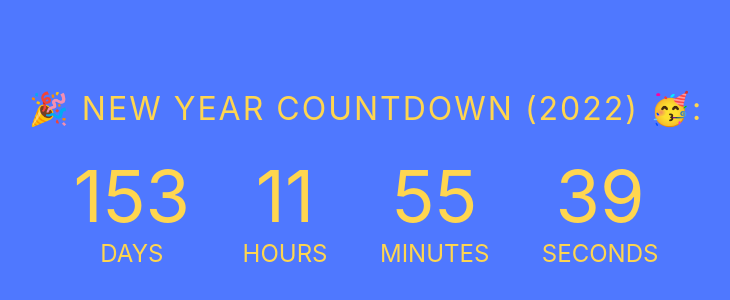
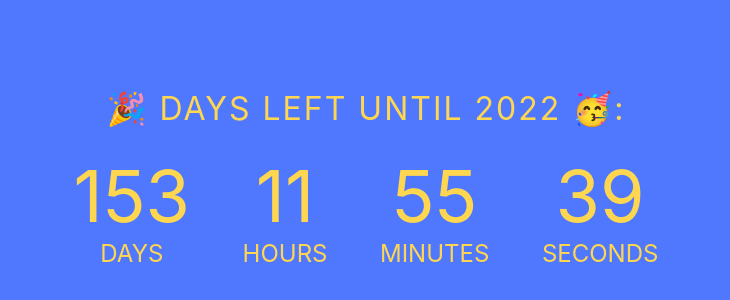
Before and after one commit to farrosmufid/Countdown, a plain HTML site: page index.html in a window 1280 px wide. Shown: the part 210-510 px from the top of the page, without its empty margins (274-1004 px from the left). Drawn offline with Linux system fonts and the light colour scheme.

Commit message:
Days Left

```diff
--- a/index.html
+++ b/index.html
@@ -12,7 +12,7 @@
       new bubbleCursor();
     </script>
     <div class="container">
-      <h1 id="headline">🎉 New Year Countdown (2022) 🥳:</h1>
+      <h1 id="headline">🎉 Days Left Until 2022 🥳:</h1>
       <div id="countdown">
       <ul>
         <li><span id="days"></span>days</li>
```
